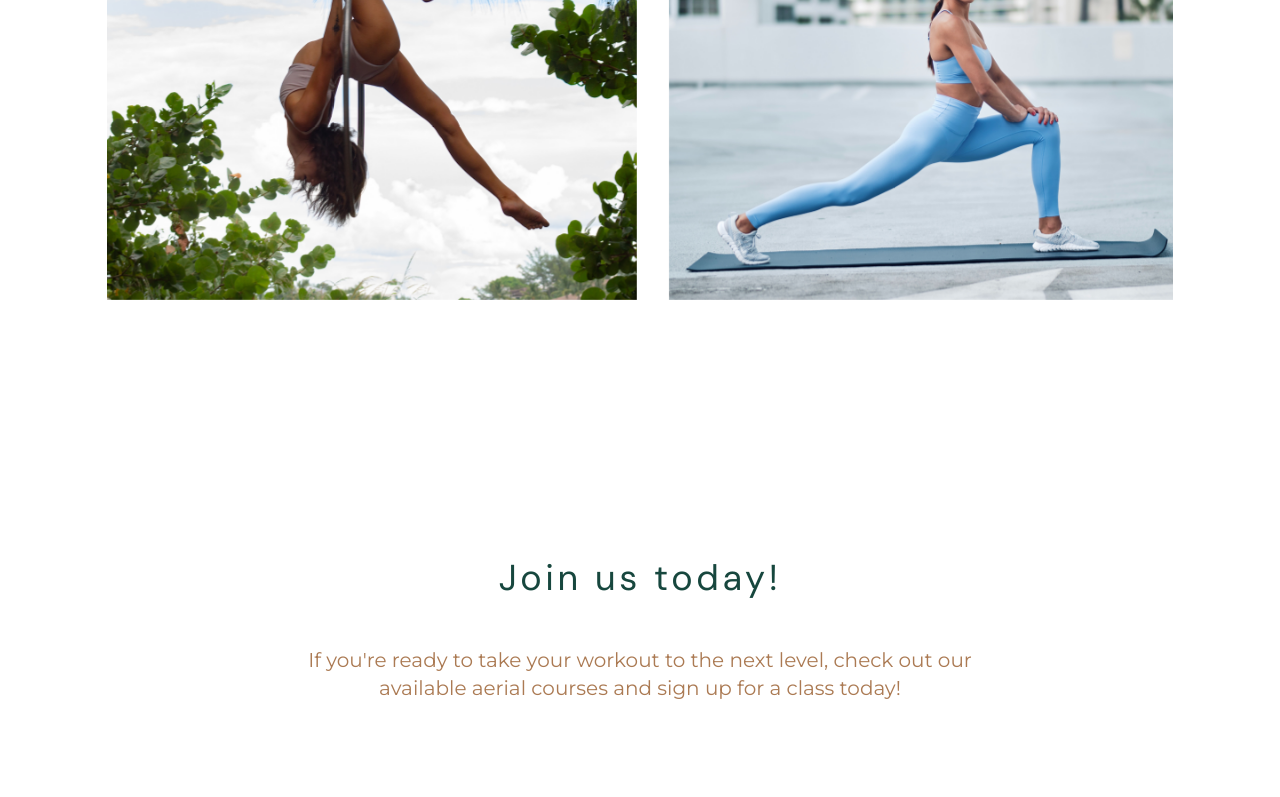
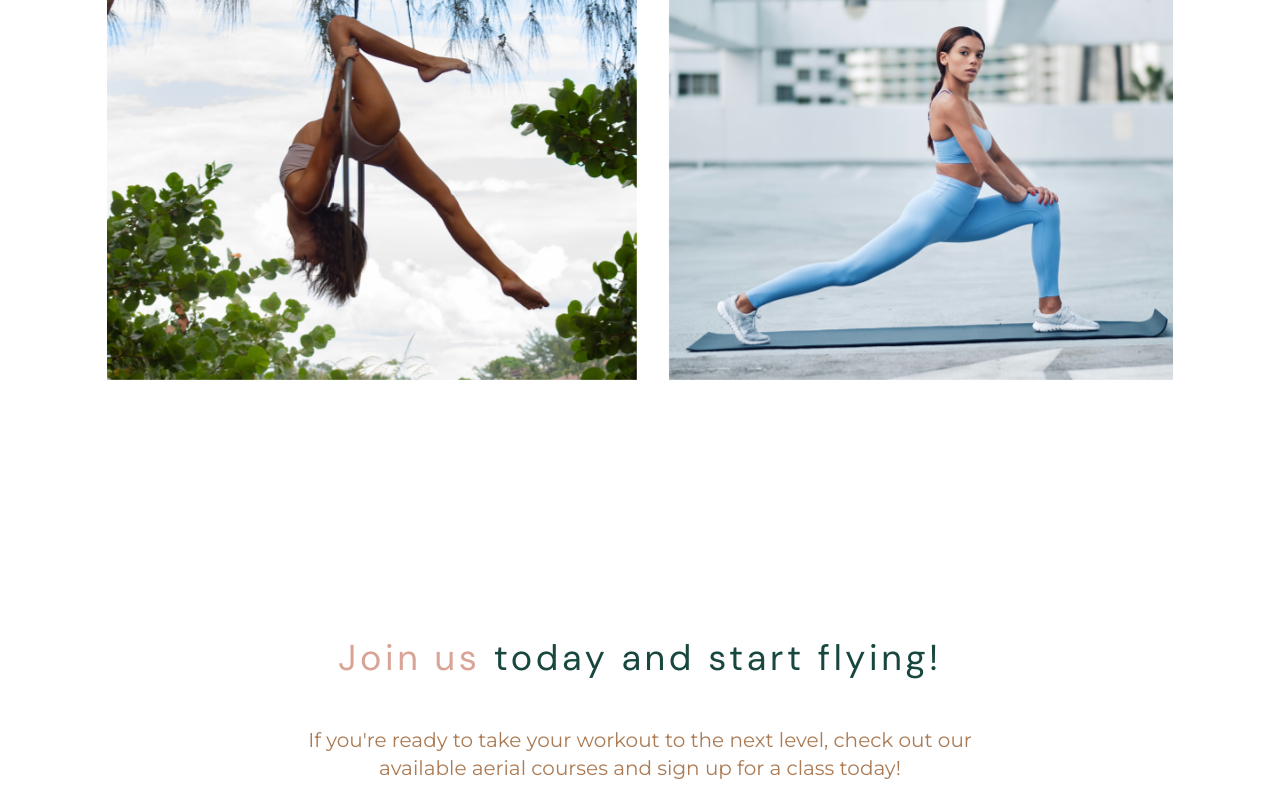
Before and after one commit to mahtyns/aerialSchool, a React (Vite) app: page / in a window 1280 px wide. Shown: the part 2000-2797 px from the top of the page. Built offline with nearby package versions, Linux system fonts and the light colour scheme.

Commit message:
contact us form

```diff
--- a/package.json
+++ b/package.json
@@ -13,7 +13,8 @@
     "framer-motion": "^10.6.1",
     "react": "^18.2.0",
     "react-anchor-link-smooth-scroll": "^1.0.12",
-    "react-dom": "^18.2.0"
+    "react-dom": "^18.2.0",
+    "react-hook-form": "^7.45.1"
   },
   "devDependencies": {
     "@types/react": "^18.0.28",
--- a/src/components/scenes/Classes.tsx
+++ b/src/components/scenes/Classes.tsx
@@ -42,7 +42,7 @@ type Props = {
 
 const Classes = (props: Props) => {
     return (
-        <section id="ourclasses" className="w-5/6 min-h-full py-20 mx-auto  xs:pt-4">
+        <section id="ourclasses" className="w-5/6 mt-20 py-20 mx-auto  xs:pt-4">
             <motion.div onViewportEnter={() => props.setSelectedPage(SelectedPage.OurClasses)}>
                 <div className="w-full text-center pt-12">
                     <SectionTitle>
--- a/src/components/scenes/ContactUs.tsx
+++ b/src/components/scenes/ContactUs.tsx
@@ -1,6 +1,8 @@
 import { SelectedPage } from "@/shared/types"
 import SectionTitle from "../shared/SectionTitle"
 import { motion } from "framer-motion"
+import { useForm } from "react-hook-form"
+import Button from "../shared/Button"
 
 type Props = {
     setSelectedPage: (value: SelectedPage) => void
@@ -8,18 +10,45 @@ type Props = {
 
 const
     ContactUs = (props: Props) => {
+
+        const inputStyling = 'bg-gray-100 placeholder-white px-4 py-3 rounded-lg my-4 text-lg md:w-1/2'
+
+
         return (
             <section id="contactus" className="w-5/6 min-h-full py-20 mx-auto">
                 <motion.div onViewportEnter={() => props.setSelectedPage(SelectedPage.ContactUs)}>
                     <div className="w-full text-center pt-12">
                         <SectionTitle>
-                            Join us today!
+                            <span className="text-secondary-500">Join us</span> today and start flying!
                         </SectionTitle>
-                        <p className="md:w-2/3 mx-auto pt-12 pb-0 text-primary-500 text-2xl xs:text-xl xs:w-full font-montserrat">
-                            If you're ready to take your workout to the next level, check out our available aerial courses and sign up for a class today!
-                        </p>
+                        <motion.div
+                            initial="hidden"
+                            whileInView="visible"
+                            viewport={{ once: true, amount: 0.5 }}
+                            transition={{ duration: 0.5 }}
+                            variants={{
+                                hidden: { opacity: 0, x: -50 },
+                                visible: { opacity: 1, x: 0 }
+                            }}>
+                            <p className="md:w-2/3 mx-auto pt-12 pb-0 text-primary-500 text-2xl xs:text-xl xs:w-full font-montserrat">
+                                If you're ready to take your workout to the next level, check out our available aerial courses and sign up for a class today!
+                            </p>
+                        </motion.div>
                     </div>
                 </motion.div>
+                <motion.div
+                >
+                    <form className="flex flex-col my-12">
+                        <input placeholder="name" className={inputStyling} />
+                        <input placeholder="email" className={inputStyling} />
+                        <textarea placeholder="message" className={`${inputStyling} h-[300px]`} />
+                        <button className="bg-special-500 py-2 px-16 rounded-md text-white text-xl hover:bg-primary-500 self-start">
+                            JOIN US
+                        </button>
+                    </form>
+
+                </motion.div>
+
             </section>
         )
     }
--- a/src/components/shared/Class.tsx
+++ b/src/components/shared/Class.tsx
@@ -13,10 +13,10 @@ const Class = (props: Props) => {
     return (
         <div className="relative">
             <div className={overlayStyles}>
-                <p>
+                <p className="text-2xl p-2">
                     {props.name}
                 </p>
-                <p>
+                <p className="text-base">
                     {props.descr}
                 </p>
             </div>
--- a/src/components/shared/SectionTitle.tsx
+++ b/src/components/shared/SectionTitle.tsx
@@ -1,12 +1,12 @@
 type Props = {
-    children: string
+    children: React.ReactNode
 }
 
 const SectionTitle = (props: Props) => {
     return (
-        <div className="md:text-4xl text-special-500 tracking-widest xs:text-3xl">
+        <h1 className="md:text-4xl text-special-500 tracking-widest xs:text-3xl">
             {props.children}
-        </div>
+        </h1>
     )
 }
 
```
Also changed, not shown: 1 other file (tests, documents, lock files or other folders).
